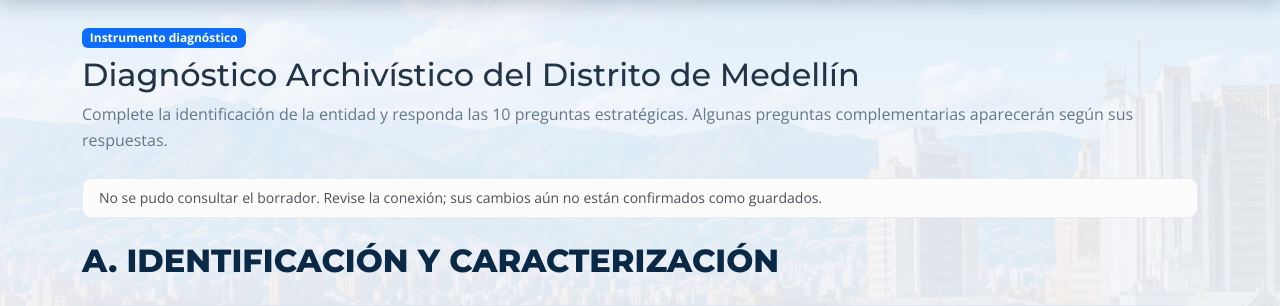
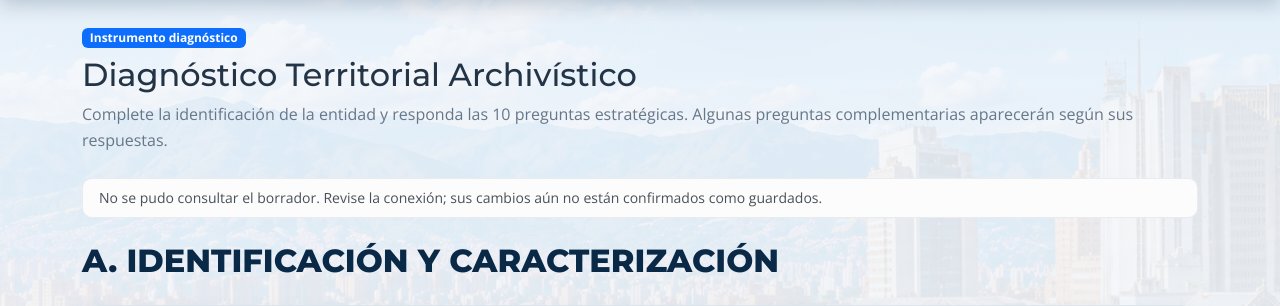
Before and after one commit to juancamilo0808-hash/diagnostico-archivistico-medellin, a Flask app: page /diagnostico in a window 1280 px wide. Shown: the part 111-417 px from the top of the page. Run offline with Flask 3, Linux system fonts and the light colour scheme.

Commit message:
Update diagnostico.html

```diff
--- a/templates/diagnostico.html
+++ b/templates/diagnostico.html
@@ -1,11 +1,11 @@
 {% extends "base.html" %}
-{% block title %}Diagnóstico Archivístico del Distrito de Medellín{% endblock %}
+{% block title %}Diagnóstico Territorial Archivístico{% endblock %}
 {% block body_class %}diagnostico-page{% endblock %}
 {% block content %}
 <div class="container py-4">
   <div class="mb-4">
     <span class="badge bg-primary mb-2">Instrumento diagnóstico</span>
-    <h1 class="h2">Diagnóstico Archivístico del Distrito de Medellín</h1>
+    <h1 class="h2">Diagnóstico Territorial Archivístico</h1>
     <p class="text-muted">Complete la identificación de la entidad y responda las 10 preguntas estratégicas. Algunas preguntas complementarias aparecerán según sus respuestas.</p>
   </div>
   <form id="censoForm" method="POST" novalidate>
```
